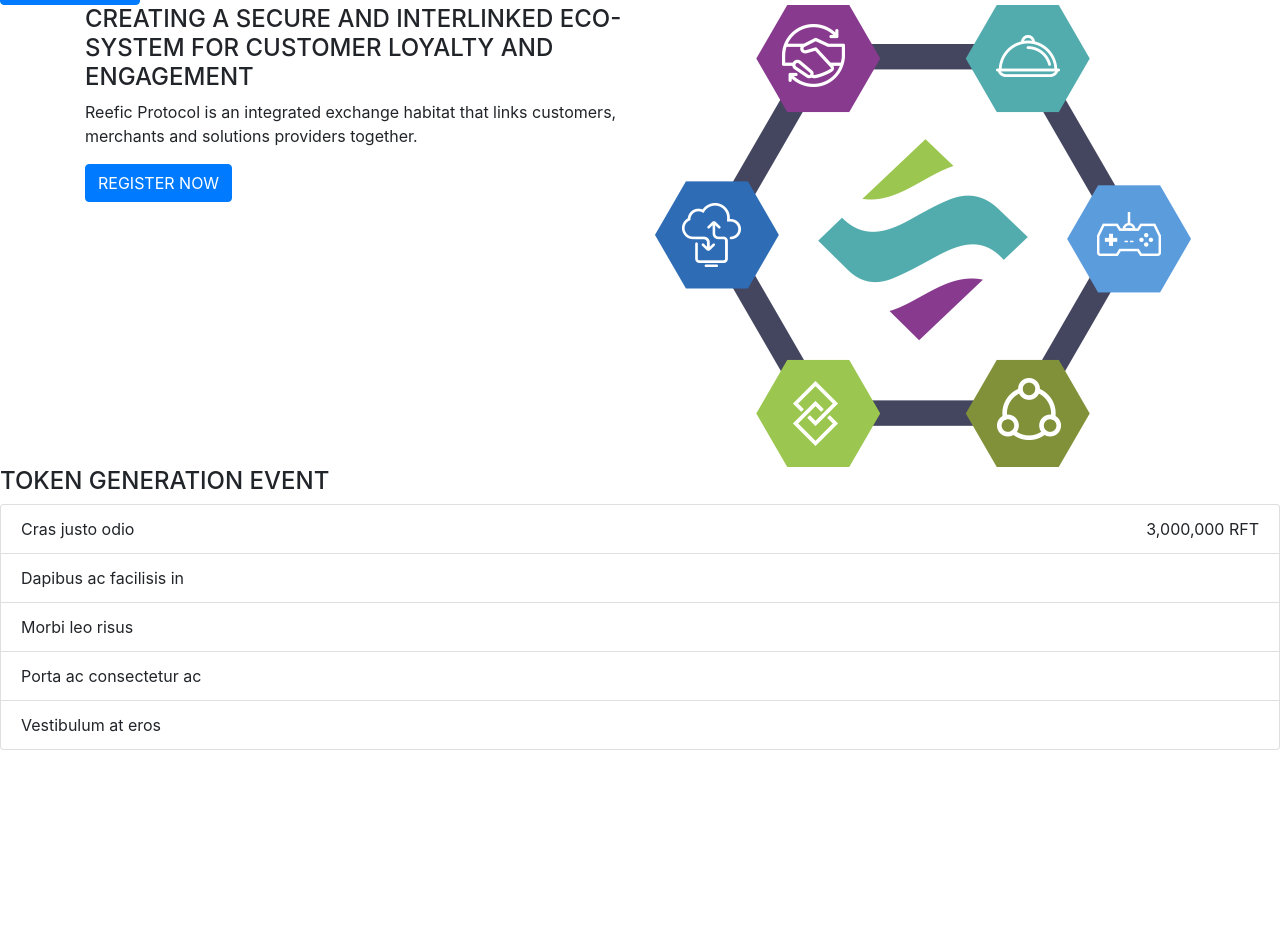
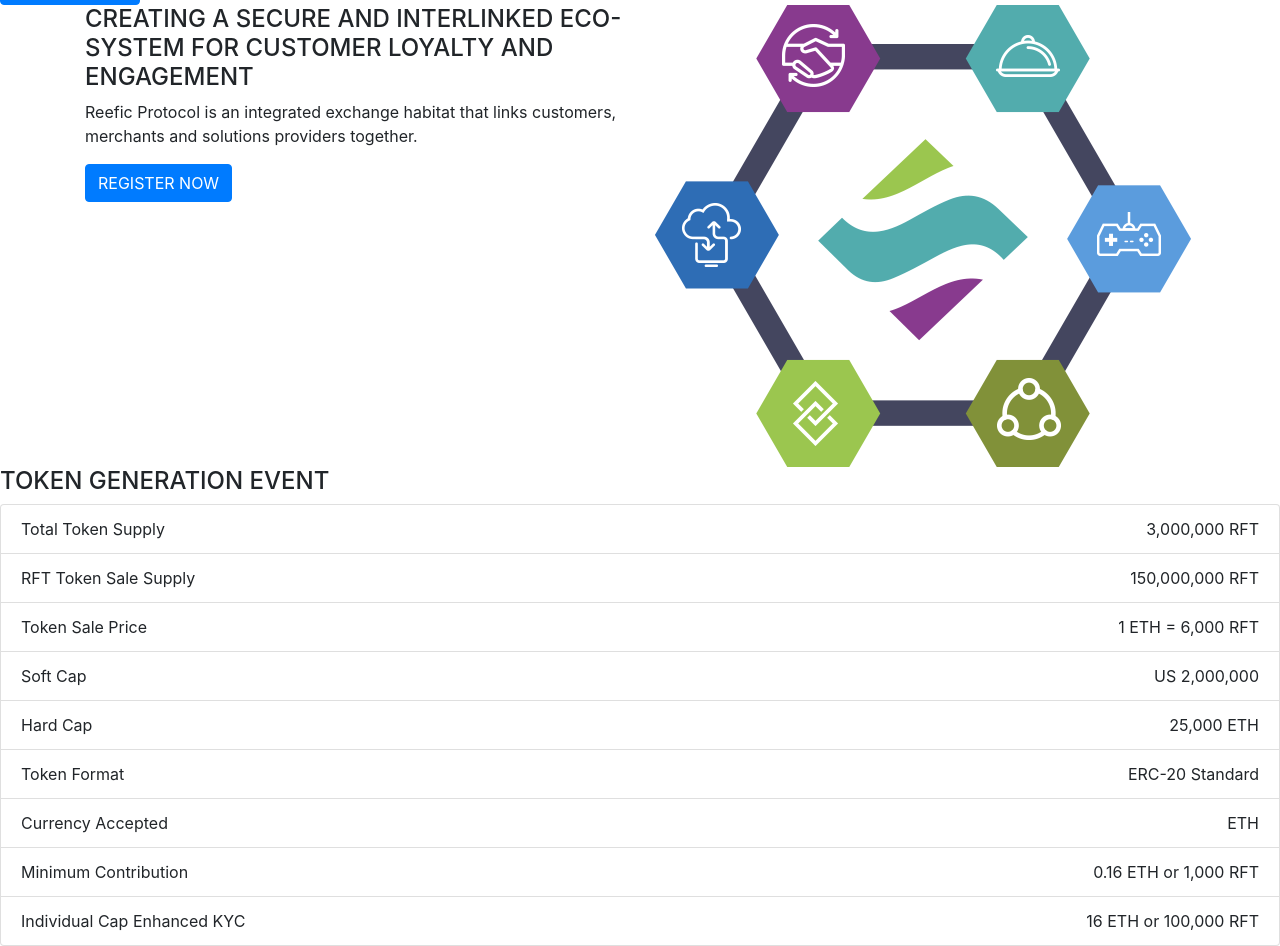
Before and after one commit to teojincheng/firstcom, a plain HTML site: page index.html in a window 1280 px wide. Shown: the part 1201-2147 px from the top of the page. Before the commit the page ends 1951 px from the top, so only its background shows below. Drawn offline with nearby package versions, Linux system fonts and the light colour scheme.

Commit message:
token generation event table completed

```diff
--- a/index.html
+++ b/index.html
@@ -127,11 +127,21 @@
     <section id="token-generation-event">
         <h4>TOKEN GENERATION EVENT</h4>
         <ul class="list-group">
-            <li class="list-group-item"><span>Cras justo odio</span> <span class="right-side"> 3,000,000 RFT</span></li>
-            <li class="list-group-item">Dapibus ac facilisis in</li>
-            <li class="list-group-item">Morbi leo risus</li>
-            <li class="list-group-item">Porta ac consectetur ac</li>
-            <li class="list-group-item">Vestibulum at eros</li>
+            <li class="list-group-item"><span>Total Token Supply</span> <span class="right-side"> 3,000,000 RFT</span>
+            </li>
+            <li class="list-group-item"><span>RFT Token Sale Supply</span><span class="right-side"> 150,000,000
+                    RFT</span>
+            </li>
+            <li class="list-group-item"><span>Token Sale Price</span><span class="right-side">1 ETH = 6,000 RFT
+                </span></li>
+            <li class="list-group-item"><span>Soft Cap</span><span class="right-side">US 2,000,000</span></li>
+            <li class="list-group-item"><span>Hard Cap</span><span class="right-side">25,000 ETH</span></li>
+            <li class="list-group-item"><span>Token Format</span><span class="right-side">ERC-20 Standard</span></li>
+            <li class="list-group-item"><span>Currency Accepted</span><span class="right-side">ETH</span></li>
+            <li class="list-group-item"><span>Minimum Contribution</span><span class="right-side">0.16 ETH or 1,000
+                    RFT</span></li>
+            <li class="list-group-item"><span>Individual Cap Enhanced KYC</span><span class="right-side">16 ETH or
+                    100,000 RFT</span></li>
         </ul>
     </section>
 
```
